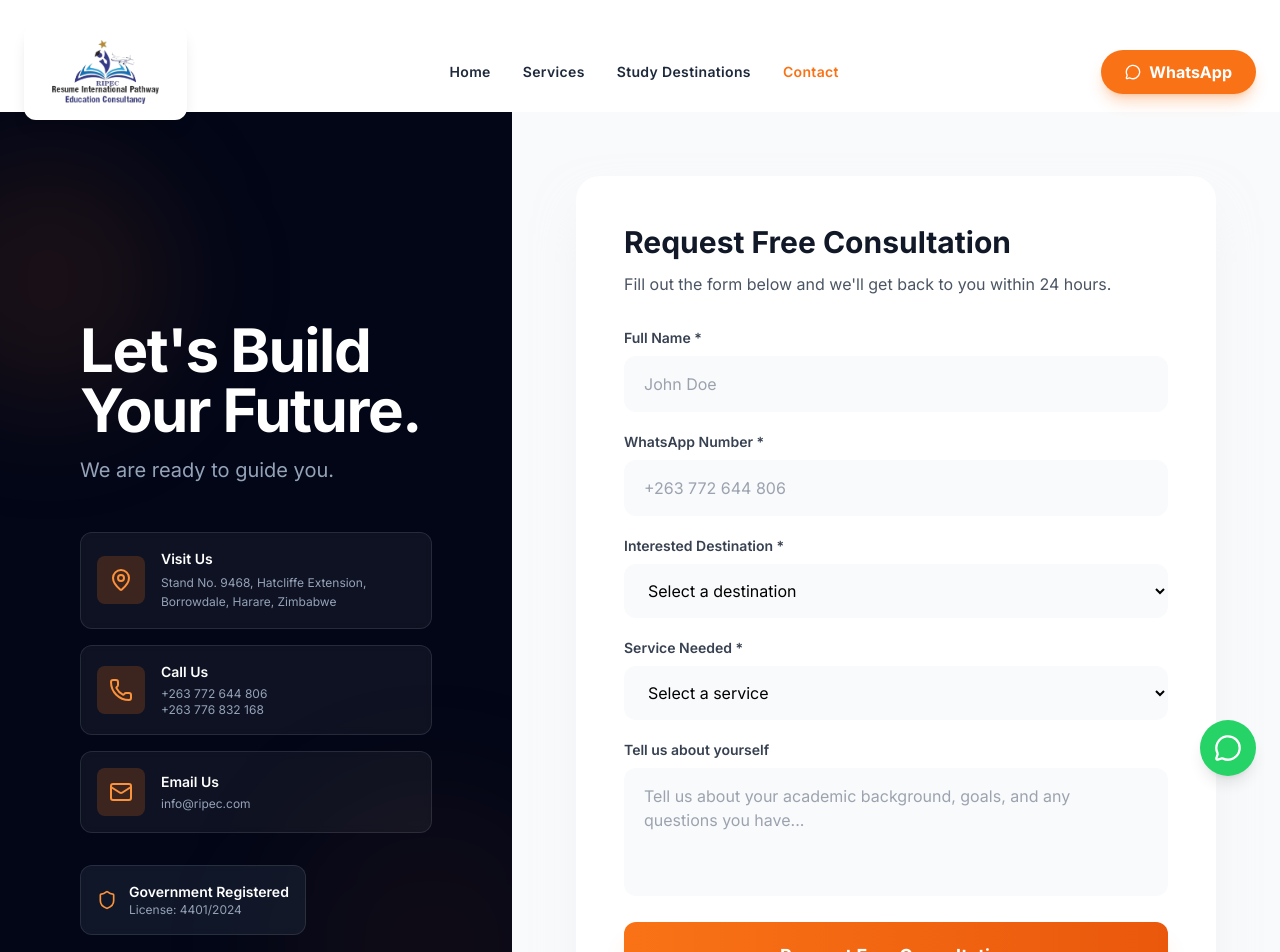
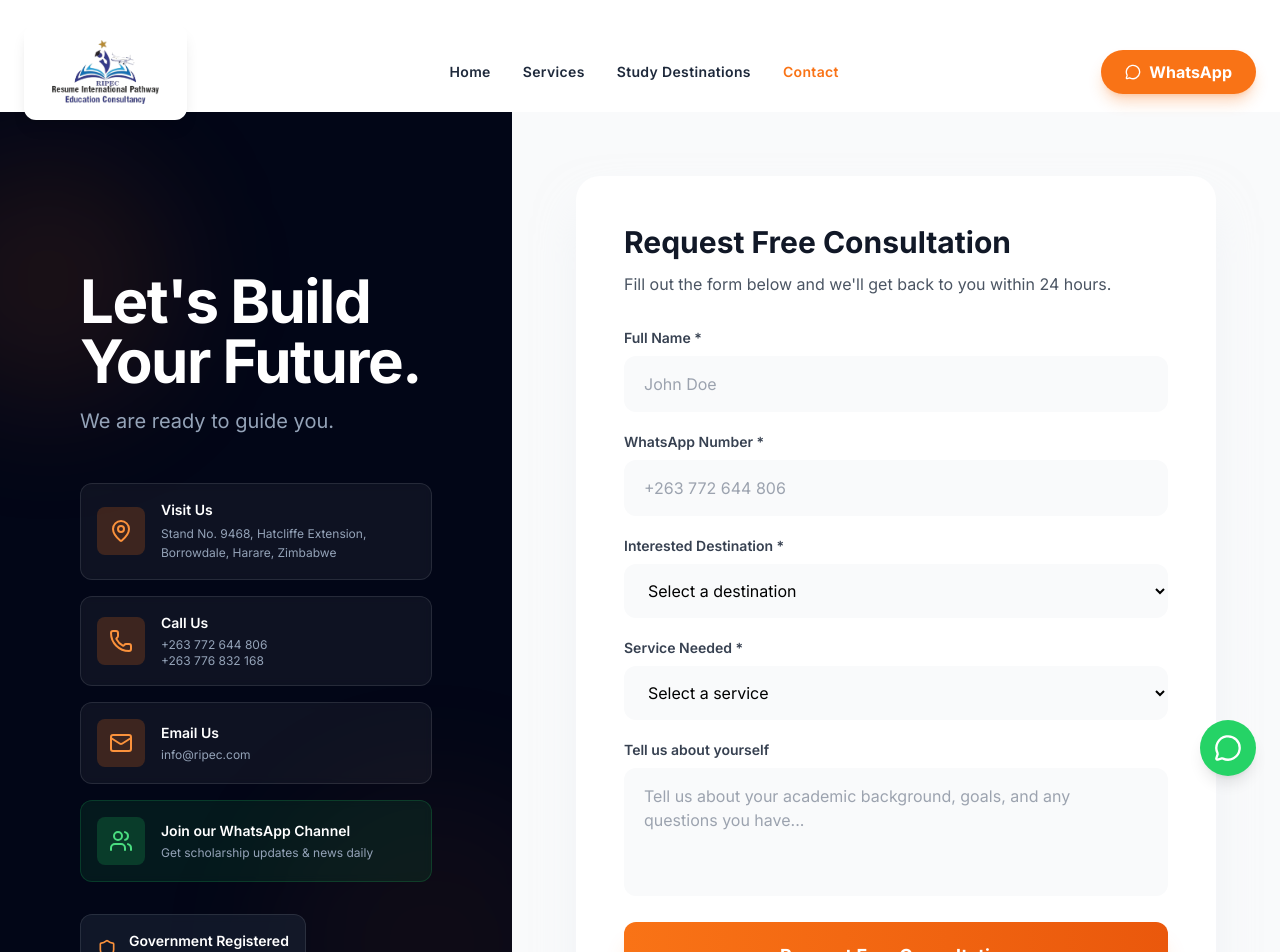
Before and after one commit to anoexpected/ripec, a Next.js app: page /contact in a window 1280 px wide. Shown: the top 952 px of the page. Built offline with nearby package versions, Linux system fonts and the light colour scheme.

Commit message:
feat: add WhatsApp channel card to Contact page for scholarship updates

```diff
--- a/app/contact/page.tsx
+++ b/app/contact/page.tsx
@@ -1,6 +1,6 @@
 "use client";
 
-import { MapPin, Phone, Mail, Shield } from "lucide-react";
+import { MapPin, Phone, Mail, Shield, Users } from "lucide-react";
 import { useState, useEffect } from "react";
 import { useSearchParams } from "next/navigation";
 
@@ -115,6 +115,22 @@ export default function Contact() {
                                     <p className="text-slate-400 text-xs">info@ripec.com</p>
                                 </div>
                             </div>
+
+                            {/* WhatsApp Channel Card */}
+                            <a
+                                href="https://whatsapp.com/channel/0029Vb5jYdb2ER6qUPwqRa15"
+                                target="_blank"
+                                rel="noopener noreferrer"
+                                className="bg-green-500/10 backdrop-blur-sm border border-green-500/20 p-4 rounded-xl flex items-center gap-4 hover:bg-green-500/20 transition-all duration-300 cursor-pointer group"
+                            >
+                                <div className="flex-shrink-0 w-12 h-12 bg-green-500/20 rounded-lg flex items-center justify-center group-hover:bg-green-500/30 transition-colors">
+                                    <Users className="w-6 h-6 text-green-400" />
+                                </div>
+                                <div>
+                                    <h3 className="text-white font-semibold text-sm mb-1">Join our WhatsApp Channel</h3>
+                                    <p className="text-slate-400 text-xs">Get scholarship updates & news daily</p>
+                                </div>
+                            </a>
                         </div>
 
                         {/* Trust Badge */}
```
